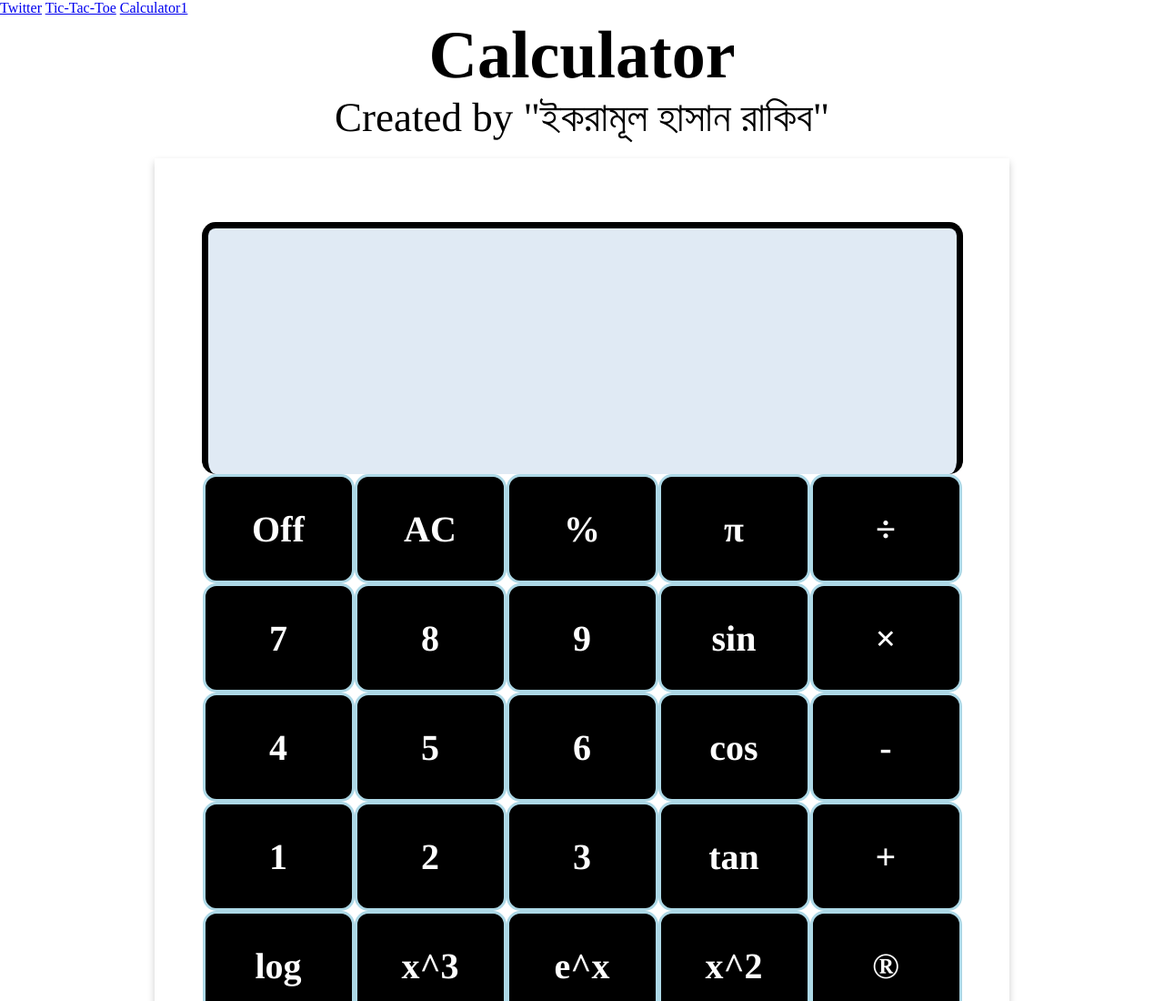
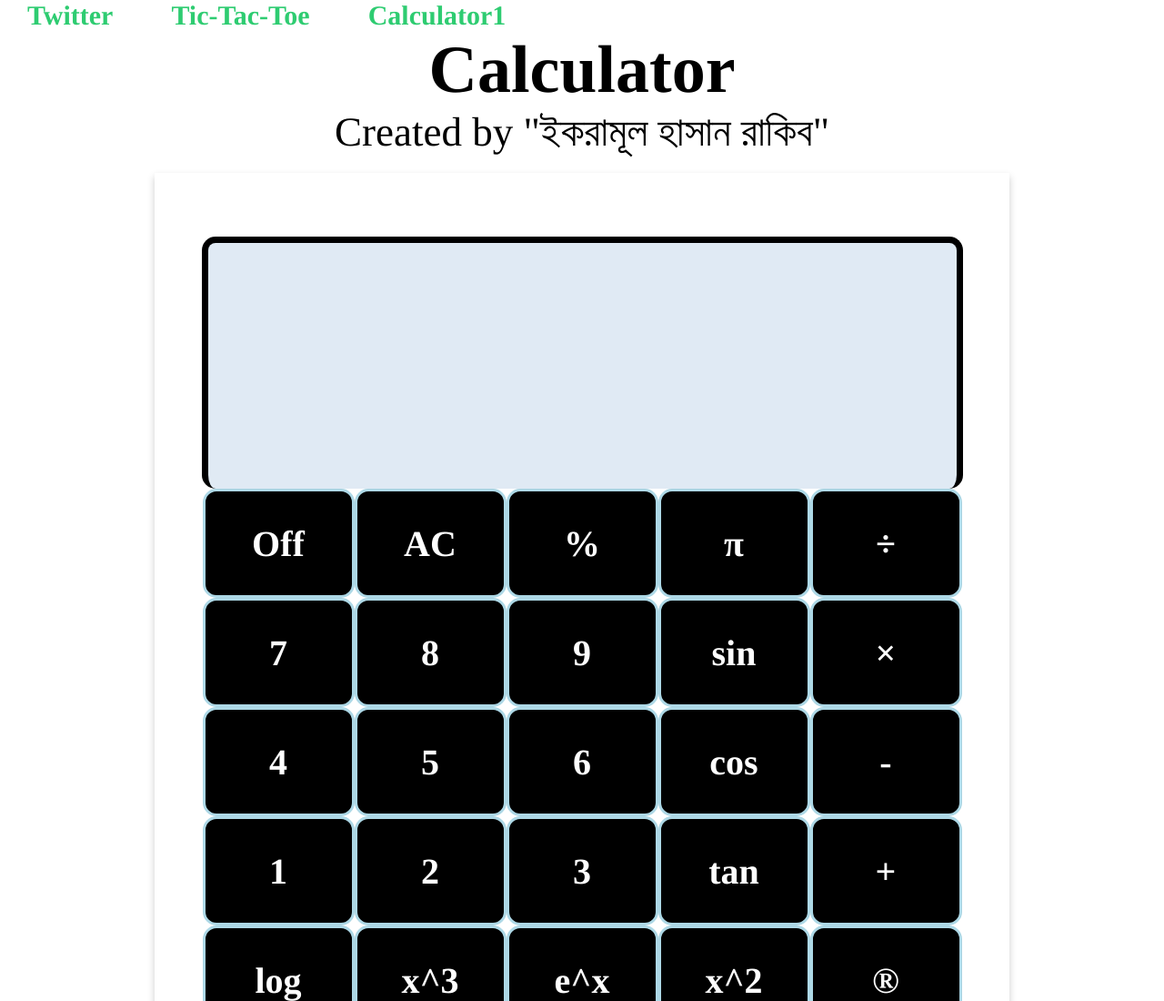
Before and after one commit to ikramulhasanrakib/sc-calc, a plain HTML site: page index.html in a window 1280 px wide. Shown: the top 1100 px of the page at 91% size. Drawn offline with Linux system fonts and the light colour scheme.

Commit message:
Update style.css

```diff
--- a/style.css
+++ b/style.css
@@ -9,7 +9,15 @@ font-family:times;
 fomt-weight:bold;
 font-size:74px;
 }
-
+a{
+font-family:times;
+text-decoration:none;
+color:#2ecc71;
+font-size:30px;
+padding:30px;
+padding-top:10px;
+font-weight:bold;
+}
 p{
 font-family:times;
 fomt-weight:bold;
```
